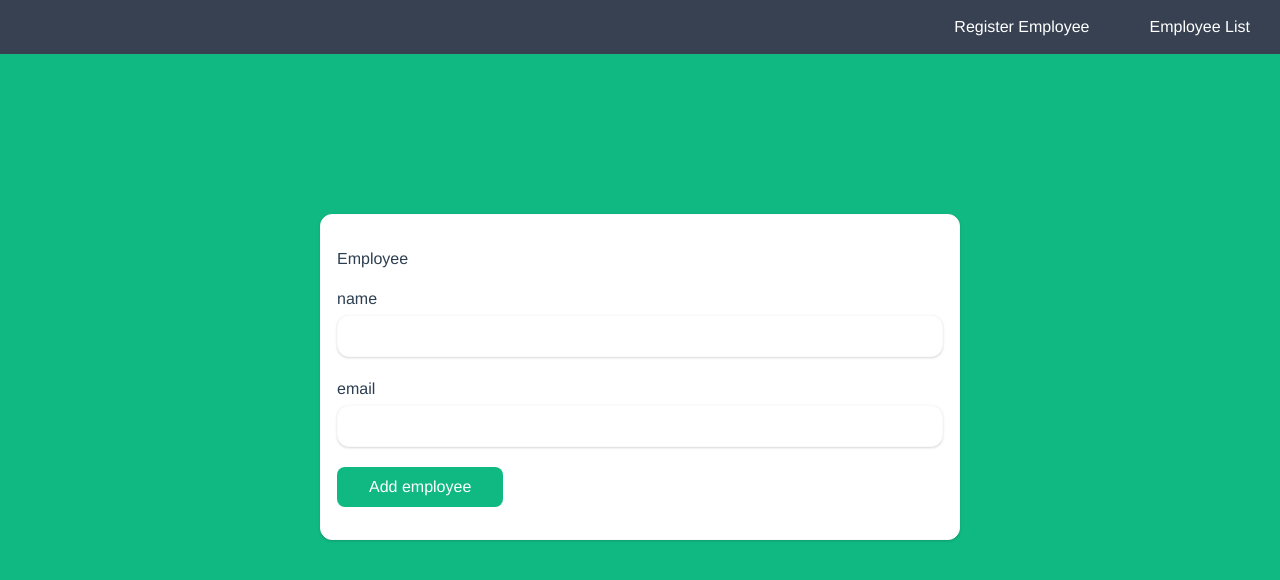
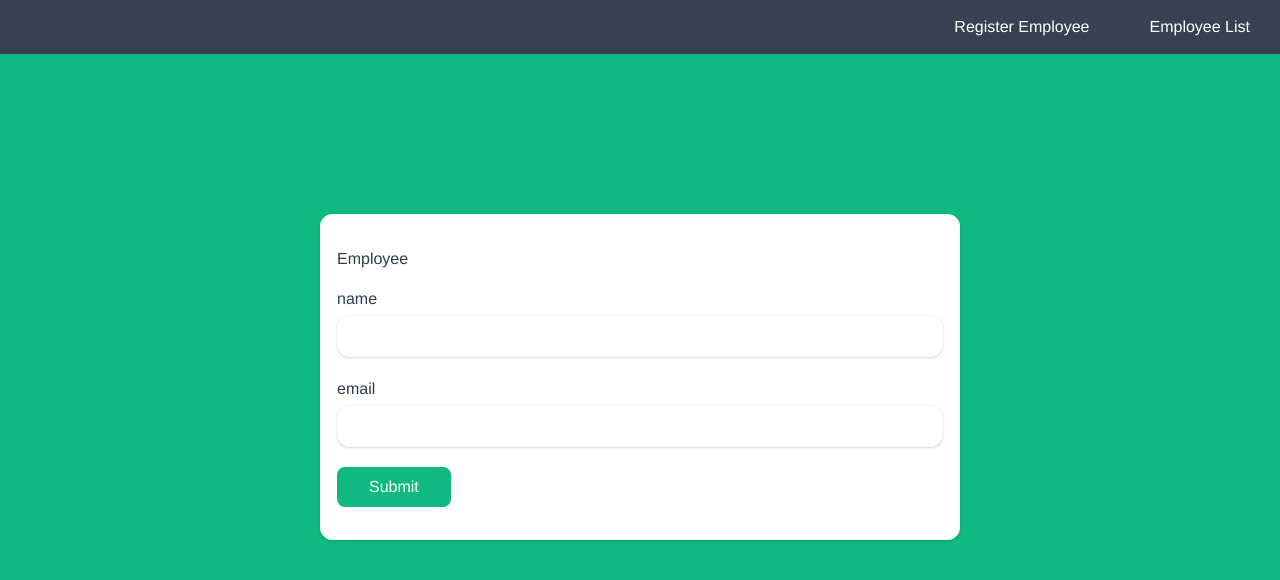
Before and after one commit to RewBugLag/INT203_62140500059_Groupwork_SPA, a Vue app: page / in a window 1280 px wide. Shown: the top 580 px of the page. Built offline with nearby package versions, Linux system fonts and the light colour scheme; data requests are answered from the project's data file.

Commit message:
[62130500059] Changed Add Employee button to Submit button

```diff
--- a/src/components/BaseForm.vue
+++ b/src/components/BaseForm.vue
@@ -6,7 +6,7 @@
       <div>
         <input
           type="submit"
-          value="Add employee"
+          value="Submit"
           class="px-8 py-2 mt-4 text-white bg-green-500 rounded-lg hover:bg-green-600 focus:shadow-outline focus:outline-none focus:ring-2 ring-offset-current ring-offset-2"
         />
       </div>
```
